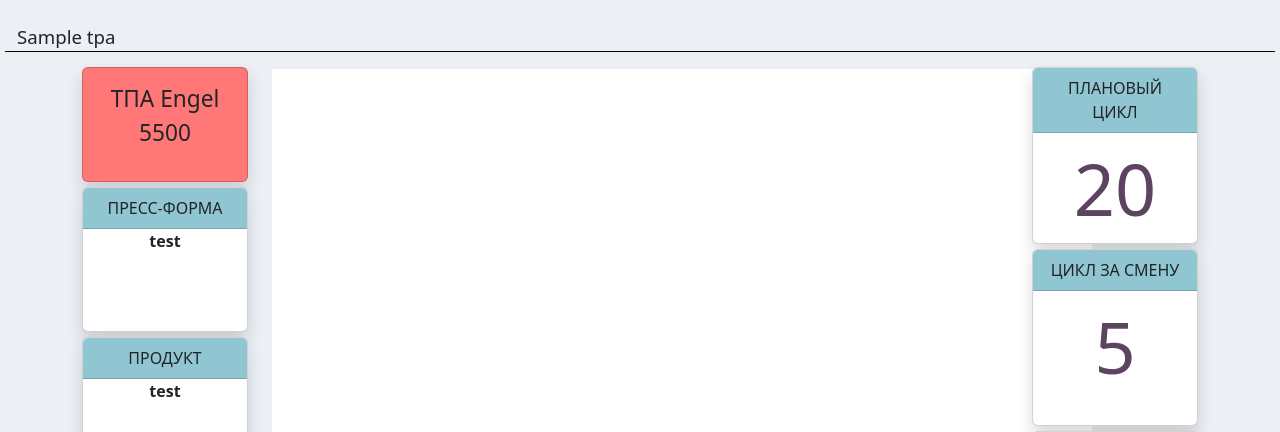
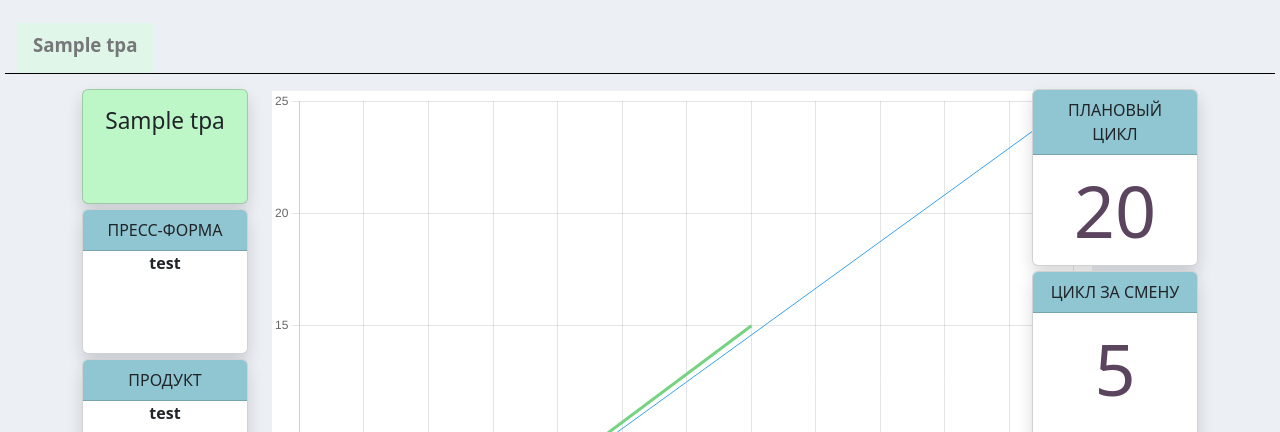
Before and after one commit to UnnamedProgrammer/iMESFlask, a Flask app: template iMES/templates/index.html in a window 1280 px wide. Shown: the top 432 px of the page. Run offline with Flask 2, Linux system fonts and the light colour scheme; a user stored in the database is signed in; the template is opened without the code that fills it: most values are stand-ins (such as "Sample title", 1, 10 or a date in 2020); some libraries are stand-ins or nearby versions.

Commit message:
Готова панель навигации и отображение текущего ТПА, так же исправлен роутинг для графика

```diff
--- a/iMES/View/index/index.py
+++ b/iMES/View/index/index.py
@@ -12,7 +12,8 @@ userModel = ModelView()
 
 @app.route("/")
 def index():
-    TPAList = userModel.GetAllTPA(request)
+    deviceTPA = userModel.GetAllTPA(request)
+    tpaIndex = list(deviceTPA.keys())
     # Код закоментирован до тех пор пока не появится авторизация
     # for filename in os.listdir("iMES/templates/Directum"):
     #     shutil.rmtree('iMES/templates/Directum/'+filename)
@@ -23,10 +24,12 @@ def index():
     # except:
     #     pass
 
-    # return render_template("index.html",
-    #                        allTPAList = allTPAList,
-    #                        deviceTPAList = deviceTPAList)
-    return render_template("index.html", TPAList = TPAList)
+    return redirect(f"/tpa/{tpaIndex[0]}")
+
+@app.route("/tpa/<string:tpaIndex>")
+def mainView(tpaIndex):
+    TPAList, deviceTPA = userModel.GetAllTPA(request)
+    return render_template("index.html", tpaIndex = tpaIndex, TPAList = TPAList, deviceTPA = deviceTPA)
 
 @app.route("/getTrend")
 def GetTrend():
--- a/iMES/static/js/Graph/Graph.js
+++ b/iMES/static/js/Graph/Graph.js
@@ -123,13 +123,13 @@ let trend = ''
 let plan = ''
 
 function RequestTrendPlan() {
-    let urlTrend = "getTrend"
-    let urlPlan = "getPlan"
+    let urlTrend = "/getTrend"
+    let urlPlan = "/getPlan"
     let requestplan = new XMLHttpRequest()
     let requesttrend = new XMLHttpRequest()
-    requestplan.open("GET", window.location.href + urlPlan, true)
+    requestplan.open("GET", urlPlan, true)
     requestplan.setRequestHeader("Content-type", "application/x-www-form-urlencoded");
-    requesttrend.open("GET", window.location.href + urlTrend, true)
+    requesttrend.open("GET", urlTrend, true)
     requesttrend.setRequestHeader("Content-type", "application/x-www-form-urlencoded");
     requesttrend.addEventListener("readystatechange", () => {
         if (requesttrend.readyState === 4 && requesttrend.status === 200) {
--- a/iMES/templates/index_template.html
+++ b/iMES/templates/index_template.html
@@ -5,7 +5,7 @@
     <meta charset="UTF-8">
     <meta http-equiv="X-UA-Compatible" content="IE=edge">
     <meta name="viewport" content="width=device-width, initial-scale=1.0">
-    <link rel="stylesheet" href="{{ url_for('static', filename='/css/bootstrap.min.css') }}">
+    <link rel="stylesheet" href="{{ url_for('static', filename='/css/bootstrap.min.css') }}" >
     <link rel="stylesheet" href="{{ url_for('static', filename='/css/main.css') }}">
     <link rel="stylesheet" href="{{ url_for('static', filename='/css/style.css') }}">
     <link rel="stylesheet" href="{{ url_for('static', filename='/css/ShiftTask.css') }}">
@@ -19,9 +19,9 @@
     <div class="main-page container">
         <div class="row">
             <div class="col-2">
-                <div class="card height120 shadow red">
+                <div class="card height120 shadow green">
                     <div class="card-body" style="padding: 0.9rem 1.25rem">
-                        <p class="card-text text-center" id="ttpa">ТПА Engel 5500</p>
+                        <p class="card-text text-center" id="ttpa">{{TPAList[tpaIndex]['Name']}}</p>
                     </div>
                 </div>
                 <div class="card height150 shadow">
@@ -195,9 +195,7 @@
 
     {% endblock %}
 </body>
-<script src="{{url_for('static', filename='/js/bootstrap.min.js')}}"
-    integrity="sha384-ka7Sk0Gln4gmtz2MlQnikT1wXgYsOg+OMhuP+IlRH9sENBO0LRn5q+8nbTov4+1p"
-    crossorigin="anonymous"></script>
+<script src="{{url_for('static', filename='/js/bootstrap.min.js')}}"></script>
 <script src="{{url_for('static', filename='/js/socket.io.js')}}"></script>
 <script>
     var socket = io();
--- a/iMES/templates/navbar/navbar.html
+++ b/iMES/templates/navbar/navbar.html
@@ -3,8 +3,16 @@
         <div class="container-fluid">
             <div class="collapse navbar-collapse">
                 <ul class="navbar-nav font-3">
-                    {% for tpa in TPAList %}
-                    {{TPAList[tpa]['Name']}}
+                    {% for tpa in deviceTPA %}
+                        {% if tpaIndex == deviceTPA[tpa]['Equipment'] %}
+                            <li class="nav-item">
+                                <a class="nav-link nav-tpa nav-green active" href={{tpa}}>{{deviceTPA[tpa]['Name']}}</a>
+                            </li>
+                        {% else %}
+                            <li class="nav-item">
+                                <a class="nav-link nav-tpa nav-green" href={{tpa}}>{{deviceTPA[tpa]['Name']}}</a>
+                            </li>
+                        {% endif %}
                     {% endfor %}
                 </ul>
             </div>
```
Also changed, not shown: iMES/Model/ModelMain.py (+10 -11 lines).
